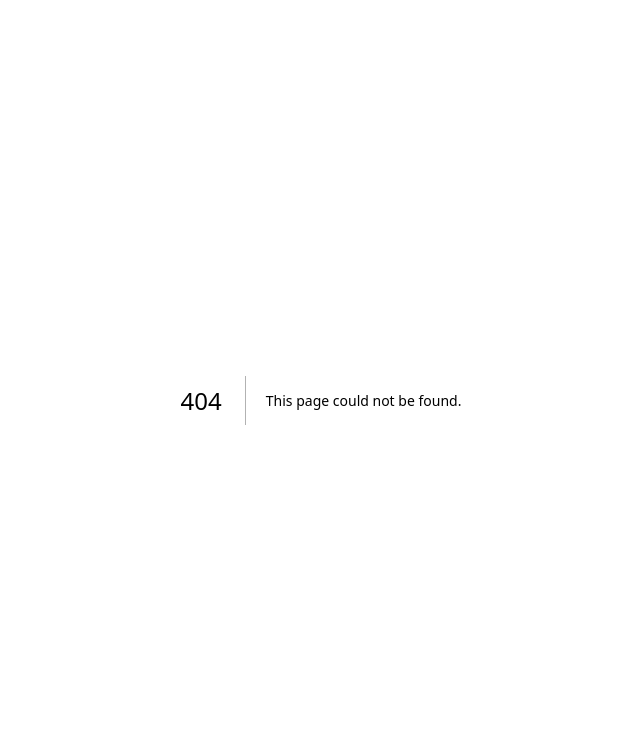
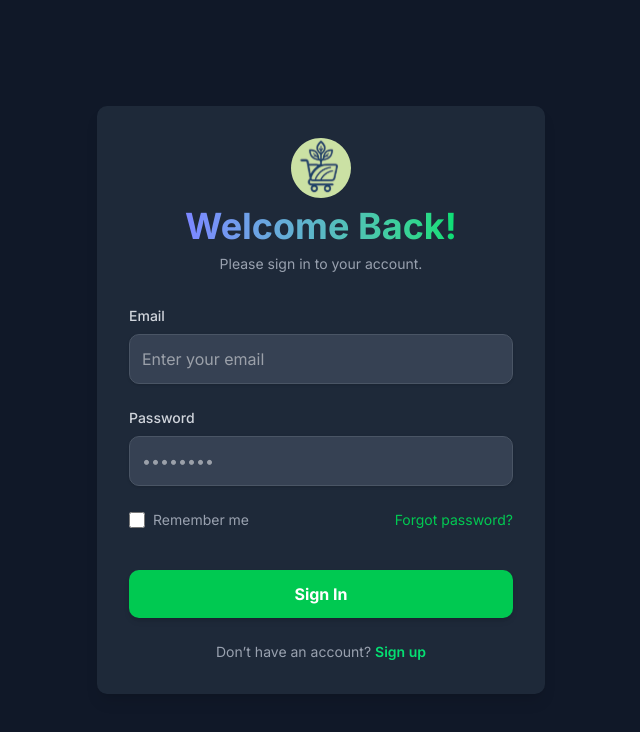
Before and after one commit to septalonika/farmmerce-frontend, a Next.js app: page /login in a window 1280 px wide. Before the commit this address had no page. Shown: the top 732 px of the page, without its empty margins (319-959 px from the left). Built offline with nearby package versions, Linux system fonts and the light colour scheme.

Commit message:
feat: Implement user authentication and session management

```diff
--- /dev/null
+++ b/src/app/(auth)/login/page.tsx
@@ -0,0 +1,140 @@
+"use client";
+import React, { useEffect, useState } from "react";
+import Link from "next/link";
+import Image from "next/image";
+import iconFarmmerce from "../../../../public/farmmerce-iconic.svg";
+import { useLogin } from "@/hooks/auth/useLogin";
+import InputField from "@/components/ui/InputField";
+import FormError from "@/components/ui/FormError";
+import CustomButton from "@/components/ui/CustomButton";
+import { setUser } from "@/app/stores/auth";
+import { useRouter } from "next/navigation";
+
+const getFormErrors = (
+  touched: { email: boolean; password: boolean },
+  form: { email: string; password: string },
+) => {
+  return {
+    email: touched.email && !form.email ? "Please enter your email." : "",
+    password:
+      touched.password && !form.password ? "Please enter your password." : "",
+  };
+};
+
+const LoginPage = () => {
+  const { form, setFormLogin, loading, login, setRememberMe, rememberMe } =
+    useLogin();
+  const [touched, setTouched] = useState({ email: false, password: false });
+  const [formError, setFormError] = useState<string>("");
+
+  const handleSubmit = async (e: React.FormEvent) => {
+    e.preventDefault();
+    setTouched({ email: true, password: true });
+
+    const { email, password } = form;
+    if (!email || !password) {
+      return;
+    }
+    try {
+      await login({ email, password }, true);
+    } catch (err: unknown) {
+      setFormError(
+        err instanceof Error ? err.message : "An unexpected error occurred.",
+      );
+    }
+  };
+
+  const errors = getFormErrors(touched, form);
+
+  return (
+    <section className="flex h-screen w-full items-center justify-center bg-gray-900">
+      {/* Form Container */}
+      <div className="w-full max-w-md rounded-lg bg-gray-800 p-8 shadow-lg backdrop-blur-md">
+        {/* Heading */}
+        <div className="flex flex-col items-center gap-2 text-center">
+          <Image src={iconFarmmerce} width={60} height={60} alt="logo" />
+          <div>
+            <h1 className="animate-fade-in bg-gradient-to-r from-indigo-400 to-green-400 bg-clip-text text-4xl font-bold text-transparent">
+              Welcome Back!
+            </h1>
+            <p className="mt-2 text-sm text-gray-400">
+              Please sign in to your account.
+            </p>
+          </div>
+        </div>
+
+        {/* Form */}
+        <form className="mt-8 space-y-6" onSubmit={handleSubmit}>
+          <InputField
+            id="email"
+            type="email"
+            value={form.email}
+            onChange={(e) => setFormLogin({ email: e.target.value })}
+            onBlur={() => setTouched((prev) => ({ ...prev, email: true }))}
+            placeholder="Enter your email"
+            label="Email"
+            error={errors.email}
+          />
+
+          <InputField
+            id="password"
+            type="password"
+            value={form.password}
+            onChange={(e) => setFormLogin({ password: e.target.value })}
+            onBlur={() => setTouched((prev) => ({ ...prev, password: true }))}
+            label="Password"
+            placeholder="••••••••"
+            error={errors.password}
+          />
+
+          {formError && <FormError message={formError} />}
+
+          {/* Remember Me and Forgot Password */}
+          <div className="flex items-center justify-between">
+            <div className="flex items-center space-x-2">
+              <input
+                id="remember"
+                type="checkbox"
+                className="h-4 w-4 rounded border-gray-600 text-green-500"
+                checked={rememberMe}
+                onChange={() => setRememberMe(!rememberMe)}
+              />
+              <label htmlFor="remember" className="text-sm text-gray-400">
+                Remember me
+              </label>
+            </div>
+            <Link
+              href="/forgot-password"
+              className="text-sm text-green-500 hover:underline"
+            >
+              Forgot password?
+            </Link>
+          </div>
+
+          {/* Sign In Button */}
+
+          <CustomButton
+            type="submit"
+            label="Sign In"
+            loading={loading}
+            variant="primary"
+            size="medium"
+            className="mt-4 w-full cursor-pointer hover:scale-105"
+          />
+
+          <p className="text-center text-sm text-gray-400">
+            Don’t have an account?{" "}
+            <Link
+              href="/register"
+              className="font-semibold text-green-400 hover:underline"
+            >
+              Sign up
+            </Link>
+          </p>
+        </form>
+      </div>
+    </section>
+  );
+};
+
+export default LoginPage;
--- a/src/app/(pages)/layout.tsx
+++ b/src/app/(pages)/layout.tsx
@@ -1,9 +1,43 @@
+"use client";
 import FooterPage from "@/components/organisms/layouts/footer";
 import Header from "@/components/organisms/layouts/header";
+import { useEffect, useState } from "react";
+import { setUser } from "../stores/auth";
+import { useRouter } from "next/navigation";
 
 export default function PageLayout({
   children,
 }: Readonly<{ children: React.ReactNode }>) {
+  const router = useRouter();
+  const [loading, setLoading] = useState(true);
+
+  useEffect(() => {
+    const rememberMe = localStorage.getItem("rememberMe") === "true";
+    const savedUser = rememberMe
+      ? localStorage.getItem("user")
+      : sessionStorage.getItem("user");
+
+    if (!savedUser) {
+      router.replace("/login");
+      document.cookie = "auth_token=; max-age=0; path=/";
+      setLoading(false); // Set loading false hanya jika tidak ada user
+      return;
+    }
+
+    try {
+      const user = JSON.parse(savedUser);
+      setUser(user);
+    } catch (error) {
+      console.error("Error parsing user data from storage", error);
+    }
+
+    setLoading(false);
+  }, [router]);
+
+  if (loading) {
+    return null;
+  }
+
   return (
     <section>
       <Header />
--- a/src/components/organisms/layouts/header.tsx
+++ b/src/components/organisms/layouts/header.tsx
@@ -17,6 +17,7 @@ import MenuItem from "@mui/material/MenuItem";
 import Image from "next/image";
 import iconFarmmerce from "../../../../public/farmmerce-iconic.svg";
 import { useRouter } from "next/navigation";
+import { setUser } from "@/app/stores/auth";
 
 const pages = ["Products", "Pricing", "Blog"];
 const settings = ["Profile", "Account", "Dashboard", "Logout"];
@@ -48,6 +49,23 @@ const Header = () => {
   const handleCloseUserMenu = () => {
     setAnchorElUser(null);
   };
+
+  const handleLogout = () => {
+    // Hapus data pengguna dari localStorage dan sessionStorage
+    localStorage.removeItem("user");
+    localStorage.removeItem("rememberMe");
+    sessionStorage.removeItem("user");
+
+    // Hapus token dari cookies
+    document.cookie = "auth_token=; max-age=0; path=/";
+
+    // Set user state ke null atau objek kosong
+    setUser(null);
+
+    // Redirect ke halaman login
+    router.replace("/login");
+  };
+
   return (
     <div className="absolute top-0 w-full">
       <AppBar position="static" sx={{ backgroundColor: "#1E2939" }}>
@@ -166,7 +184,7 @@ const Header = () => {
                     onClick={() => {
                       handleCloseUserMenu();
                       if (setting === "Logout") {
-                        router.replace("/login");
+                        handleLogout();
                       }
                     }}
                   >
--- /dev/null
+++ b/src/hooks/auth/useLogin.ts
@@ -0,0 +1,104 @@
+import { fetchData } from "@/app/services/api";
+import { setUser } from "@/app/stores/auth";
+import { User } from "@/interface/auth";
+import { useRouter } from "next/navigation";
+import { useState } from "react";
+
+// Fungsi untuk menyimpan data token ke cookies
+const setTokenInCookies = (token: string) => {
+  const expires = new Date();
+  expires.setDate(expires.getDate() + 1); // Token berlaku selama 1 hari
+  document.cookie = `auth_token=${token}; path=/; expires=${expires.toUTCString()}`;
+};
+
+// Fungsi untuk menyimpan user dan status rememberMe
+const saveUserData = (user: User, rememberMe: boolean) => {
+  const userData = JSON.stringify(user);
+  if (rememberMe) {
+    localStorage.setItem("rememberMe", "true");
+    localStorage.setItem("user", userData); // Simpan user di localStorage
+  } else {
+    sessionStorage.setItem("user", userData); // Simpan user di sessionStorage
+  }
+};
+
+type LoginParams = {
+  email: string;
+  password: string;
+};
+
+export const useLogin = () => {
+  const router = useRouter();
+  const [form, setForm] = useState<LoginParams>({ email: "", password: "" });
+  const [loading, setLoading] = useState(false);
+  const [error, setError] = useState<string | null>(null);
+  const [rememberMe, setRememberMe] = useState(false);
+
+  const setFormLogin = (newForm: Partial<LoginParams>) => {
+    setForm((prevForm) => ({ ...prevForm, ...newForm }));
+  };
+
+  const login = async (
+    { email, password }: LoginParams,
+    isDummy = false, // flag untuk dummy login
+  ) => {
+    setLoading(true);
+    setError(null);
+
+    try {
+      if (isDummy) {
+        // Simulasi dummy login
+        await new Promise((resolve) => setTimeout(resolve, 1000));
+
+        if (email === "anjay@gmail.com" && password === "keren123") {
+          const dummyUser: User = {
+            id: "1",
+            name: "Dummy User",
+            email: "anjay@gmail.com",
+            role: "user",
+          };
+
+          setTokenInCookies("dummy-token");
+          saveUserData(dummyUser, rememberMe);
+          setUser(dummyUser); // Set user in state
+
+          router.push("/");
+        } else {
+          throw new Error("Invalid email or password.");
+        }
+      } else {
+        // Real API call
+        const response = await fetchData({
+          endpoint: "/auth/login",
+          method: "POST",
+          data: { email, password },
+        });
+
+        const loggedInUser: User = response.user;
+        const token = response.token;
+
+        setTokenInCookies(token);
+        saveUserData(loggedInUser, rememberMe);
+        setUser(loggedInUser);
+
+        router.push("/");
+      }
+    } catch (err: any) {
+      setError(err.message || "Something went wrong. Please try again.");
+      throw err;
+    } finally {
+      setLoading(false);
+    }
+  };
+
+  return {
+    form,
+    setFormLogin,
+    setRememberMe,
+    rememberMe,
+    loading,
+    error,
+    setUser,
+    login,
+  };
+};
--- /dev/null
+++ b/src/middleware.ts
@@ -0,0 +1,15 @@
+import { NextResponse, NextRequest } from "next/server";
+
+export function middleware(req: NextRequest) {
+  const token = req.cookies.get("auth_token");
+
+  if (!token) {
+    return NextResponse.redirect(new URL("/login", req.url));
+  }
+
+  return NextResponse.next();
+}
+
+export const config = {
+  matcher: ["/"],
+};
```
